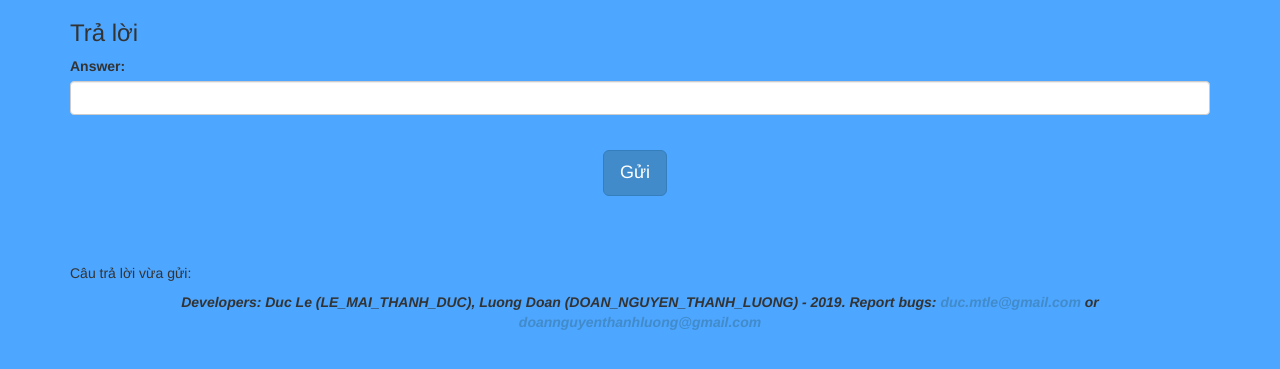
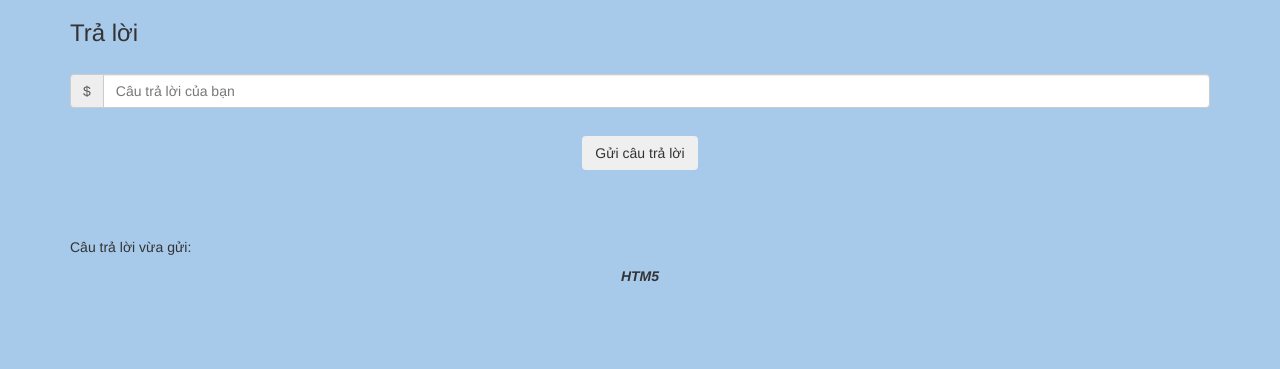
Before and after one commit to thanhluong/htm3site, a Django app: page /quanli/answer/ in a window 1280 px wide. Shown: the top 369 px of the page. Run offline with Django 3.2, Linux system fonts and the light colour scheme; data that the repository does not hold is empty; some libraries are stand-ins or nearby versions.

Commit message:
Update new Answer View

```diff
--- a/HTM_Season2/templates/baseForm.html
+++ b/HTM_Season2/templates/baseForm.html
@@ -2,8 +2,8 @@
 <!DOCTYPE html>
 <html lang="en" dir="ltr">
   <head>
-    <meta charset="utf-8">
-    <link rel="stylesheet" href="{% static 'bootstrap.min.css' %}">
+    <meta charset="utf-8" />
+    <link rel="stylesheet" href="{% static 'bootstrap.min.css' %}" />
     <title>Hành trình Magellan</title>
     <style>
       html {
@@ -11,7 +11,7 @@
         position: relative;
       }
       body {
-            background-color: #4da6ff;
+        background-color: #a7c9ea;
         min-width: 1280px;
         margin-bottom: 30px;
       }
@@ -27,15 +27,15 @@
         margin-top: 20px;
         margin-right: 10px;
       }
-        button[id="ringBell"]{
+      button[id="ringBell"] {
         margin-top: 20px;
         margin-right: 10px;
       }
-        button[id="gianhQuyen"]{
+      button[id="gianhQuyen"] {
         margin-top: 20px;
         margin-right: 10px;
       }
-        button[id="ngoiSaoHiVong"]{
+      button[id="ngoiSaoHiVong"] {
         margin-top: 20px;
         margin-right: 10px;
       }
@@ -46,62 +46,107 @@
     <div class="container">
       {% if answerView %}
       <div class="d-flex justify-content-center mt-5">
-            <span class="border rounded border-secondary p-5 mr-7" style="background-color: white">
-                <div id="questionContent" style="font-weight: bold; font-size: 20px"></div>
+        <span
+          class="border rounded border-secondary p-5 mr-7"
+          style="background-color: white"
+        >
+          <div
+            id="questionContent"
+            style="font-weight: bold; font-size: 20px"
+          ></div>
         </span>
       </div>
       {% endif %}
 
       <div class="d-flex justify-content-center mt-5">
-            <span class="border rounded border-secondary p-5 mr-7" style="background-color: white">
+        <span
+          class="border rounded border-secondary p-5 mr-7"
+          style="background-color: white"
+        >
           <h3 class="d-flex justify-content-center p-2">
+            {% if answerView %} Trả lời {% else %} Create new data {% endif %}
+          </h3>
+
           {% if answerView %}
-                    Trả lời
+          <!-- Form to upload answer -->
+          <style>
+            .htmbtn-submit-answer {
+              margin-top: 2em;
+            }
+            .htmbtn-input-group {
+              margin-top: 2em;
+            }
+          </style>
+
+          <div class="input-group htmbtn-input-group">
+            <span class="input-group-addon">$</span>
+            <input
+              type="text"
+              placeholder="Câu trả lời của bạn"
+              name="answer"
+              id="answer"
+              class=""
+            />
+          </div>
+          <center>
+            <button
+              type="button"
+              id="submitBtn"
+              class="btn btn-secondary htmbtn-submit-answer"
+            >
+              Gửi câu trả lời
+            </button>
+          </center>
+
           {% else %}
-                    Create new data
-                    {% endif %}
-                </h3>
+          <!-- Form to upload question -->
           <form method="POST" autocomplete="off" enctype="multipart/form-data">
-                    {{ form.as_p }}
-                    {% csrf_token %}
+            {{ form.as_p }} {% csrf_token %}
             <center>
-                        <button type="submit" id="submitBtn" class="btn btn-lg btn-primary btn-outline-primary">Gửi</button>
+              <button
+                type="submit"
+                id="submitBtn"
+                class="btn btn-lg btn-primary btn-outline-primary"
+              >
+                Gửi
+              </button>
             </center>
           </form>
-                <br>
+          {% endif %}
+
+          <br />
 
           {% if answerView %}
           <center>
-
             {% if currentRound == "vuotsong" %}
             <button id="ringBell" class="btn btn-success" disabled="true">
               Bấm chuông
             </button>
-                        {% endif %}
-
-                        {% if currentRound == "chinhphuc" %}
+            {% endif %} {% if currentRound == "chinhphuc" %}
             <button id="gianhQuyen" class="btn btn-success" disabled="true">
               Giành quyền trả lời
             </button>
-                            <button id="ngoiSaoHiVong" class="btn btn-warning float-none" disabled="true">
+            <button
+              id="ngoiSaoHiVong"
+              class="btn btn-warning float-none"
+              disabled="true"
+            >
               Ngôi sao hi vọng
             </button>
             {% endif %}
-
           </center>
 
-                    <br><br>
-                    <h5>Câu trả lời vừa gửi: </h5>
+          <br /><br />
+          <h5>Câu trả lời vừa gửi:</h5>
           <b><h5 id="thiSinhSubmission"></h5></b>
           {% endif %}
-
         </span>
       </div>
     </div>
   </body>
   <footer>
     <div class="container">
-        <b><span>Developers: Duc Le (LE_MAI_THANH_DUC), Luong Doan (DOAN_NGUYEN_THANH_LUONG) - 2019. Report bugs: <a href="mailto:duc.mtle@gmail.com">duc.mtle@gmail.com</a> or <a href="mailto:doannguyenthanhluong@gmail.com">doannguyenthanhluong@gmail.com</a></span></b>
+      <b>HTM5</b>
     </div>
   </footer>
 
@@ -305,7 +350,5 @@
     }, 500);
 
     {% endif %}
-
   </script>
-
 </html>
```
Lines whose indentation alone changed are shown as unchanged.
